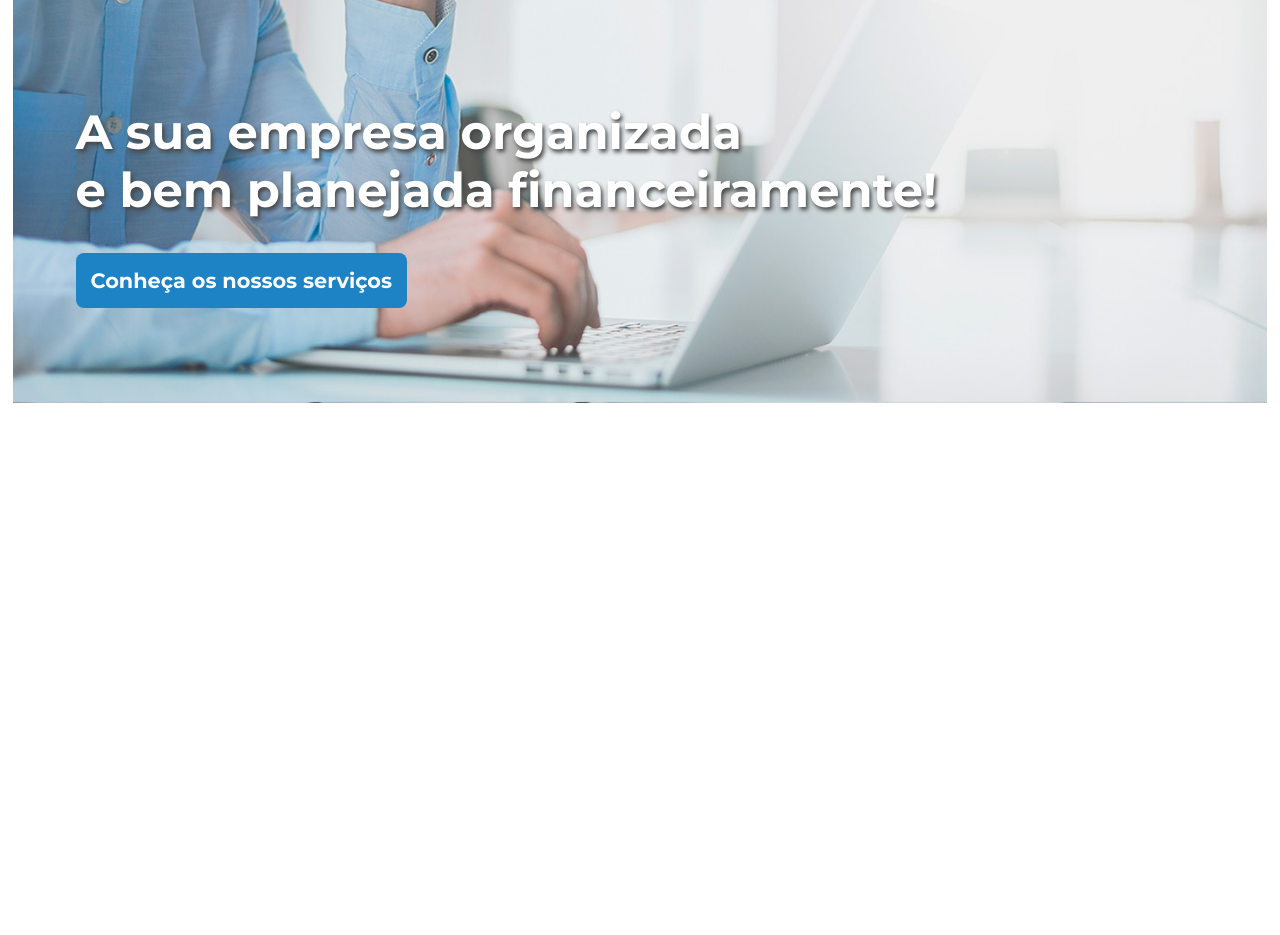
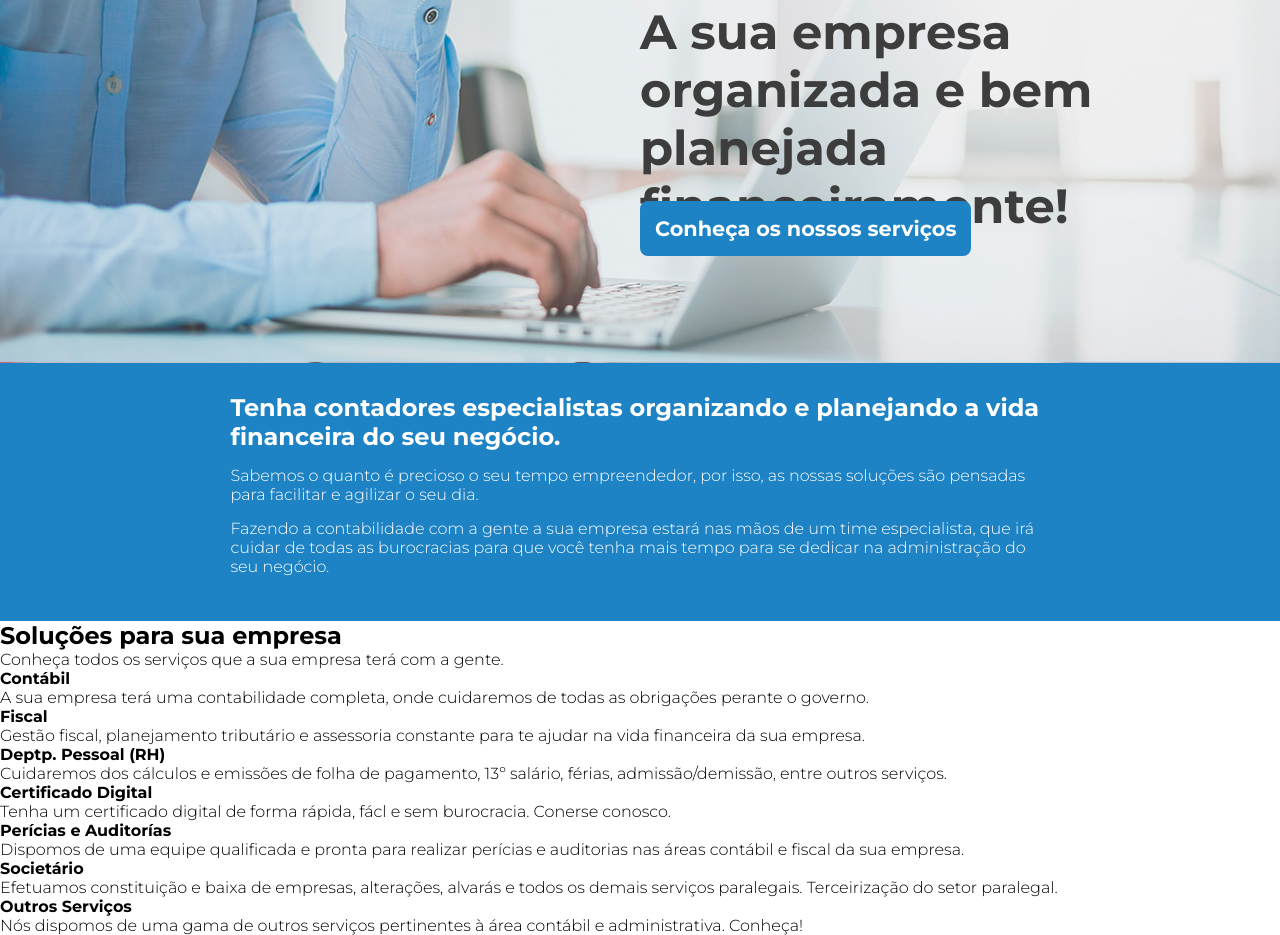
Before and after one commit to mosalaura/contanet, a plain HTML site: page index.html in a window 1280 px wide. Shown: the part 382-1317 px from the top of the page. Before the commit the page ends 800 px from the top, so only its background shows below. Drawn offline with Linux system fonts and the light colour scheme.

Commit message:
Criando a seção de textos

```diff
--- a/CSS/carrossel.css
+++ b/CSS/carrossel.css
@@ -9,9 +9,8 @@
   .slide {
     display: block;
     height: 600px;
-    width: 98%;
+    width: 100%;
     margin: auto;
-    margin-top: 40px;
     position: relative;
 }
 
@@ -23,15 +22,26 @@
 
 .slide-titulo {
   position: absolute;
-  top: 50%;
-  left: 5%;
   font-size: 3rem;
-  color: rgb(255, 255, 255);
-  text-shadow: 2px 3px 4px rgb(70, 70, 70);
   font-family: Montserrat;
 }
 
+#titulo-1 {
+  top: 50%;
+  left: 5%;
+  color: rgb(255, 255, 255);
+}
+
+#titulo-2 {
+  top: 40%;
+  left: 50%;
+  color: rgb(61, 61, 61);
+  text-shadow: none;
+}
+
 #titulo-3 {
+  top: 50%;
+  left: 5%;
   color: rgb(61, 61, 61);
   text-shadow: none;
 }
@@ -53,3 +63,8 @@
 .slide-button a:visited {
   color: #ffff;
 }
+
+#slide-btn-2 {
+  top: 73%;
+  left: 50%;
+}
--- /dev/null
+++ b/CSS/index.css
@@ -0,0 +1,17 @@
+/* SEÇÃO - TEXTOS (DO BACKGROUND AZUL) */
+
+.sec-textos {
+    background-color: var(--color-blue);
+    padding: 30px 18%;
+    color: #fff;
+}
+
+.sec-textos h2 {
+    margin-bottom: 15px;
+}
+
+.sec-textos p {
+    margin-bottom: 15px;
+}
+
+/* SEÇÃO - SOLUÇÕES */
--- a/index.html
+++ b/index.html
@@ -9,16 +9,18 @@
     <link rel="stylesheet" href="./CSS/root.css">
     <link rel="stylesheet" href="./CSS/cabecalho.css">
     <link rel="stylesheet" href="./CSS/carrossel.css">
+    <link rel="stylesheet" href="./CSS/index.css">
     <link rel="stylesheet" href="./CSS/rodape.css">
-    <title>Carousel</title>
+    <title>Contanet Sul</title>
 </head>
 
 <body>
 
+    <!-- CABEÇALHO -->
     <header>
-        <div class="logo">
+        <a href="./index.html" class="logo">
             <img src="./img/logo/logocurto.png" alt="">
-        </div>
+        </a>
 
         <nav class="menu">
             <ul class="menu-lista">
@@ -30,27 +32,95 @@
         </nav>
     </header>
 
+    <!-- CARROSSEL -->
     <div id="slideshow-carousel" data-component="slideshow">
         <div role="list">
             <div class="slide">
                 <img src="./img/carrossel/slide-01.jpg" alt="">
-                <h2 class="slide-titulo">Tenha contadores especialistas <br> para cuidar das rotinas da sua empresa.</h2>
-                <button class="slide-button"><a href="">Conheça os nossos serviços</a></button>
+                <h2 class="slide-titulo" id="titulo-1">Tenha contadores especialistas <br> para cuidar das rotinas da
+                    sua empresa.</h2>
+                <button class="slide-button" id="slide-btn-1"><a href="">Conheça os nossos serviços</a></button>
             </div>
 
             <div class="slide">
                 <img src="./img/carrossel/slide-02.jpg" alt="">
-                <h2 class="slide-titulo">A sua empresa organizada <br> e bem planejada financeiramente!</h2>
-                <button class="slide-button"><a href="">Conheça os nossos serviços</a></button>
+                <h2 class="slide-titulo" id="titulo-2">A sua empresa <br> organizada e bem planejada <br>
+                    financeiramente!</h2>
+                <button class="slide-button" id="slide-btn-2"><a href="">Conheça os nossos serviços</a></button>
             </div>
 
             <div class="slide">
                 <img src="./img/carrossel/slide-03.jpg" alt="">
                 <h2 class="slide-titulo" id="titulo-3">Contabilidade completa <br> para sua empresa!</h2>
-                <button class="slide-button"><a href="">Conheça os nossos serviços</a></button>
+                <button class="slide-button" id="slide-btn-3"><a href="">Conheça os nossos serviços</a></button>
             </div>
         </div>
     </div>
+
+    <!-- SEÇÃO - TEXTOS (DO BACKGROUND AZUL) -->
+    <section class="sec-textos">
+        <h2> Tenha contadores especialistas organizando e planejando a vida financeira do seu negócio.</h2>
+
+        <p>Sabemos o quanto é precioso o seu tempo empreendedor, por isso, as nossas soluções são pensadas para
+            facilitar e agilizar o seu dia.</p>
+        <p>Fazendo a contabilidade com a gente a sua empresa estará nas mãos de um time especialista, que irá cuidar de
+            todas as burocracias para que você tenha mais tempo para se dedicar na administração do seu negócio.</p>
+    </section>
+
+    <!-- SEÇÃO - SOLUÇÕES -->
+    <section class="sec-solucoes">
+        <h1>Soluções para sua empresa</h1>
+        <p>Conheça todos os serviços que a sua empresa terá com a gente.</p>
+
+        <a>
+            <article>
+                <h4>Contábil</h4>
+                <p>A sua empresa terá uma contabilidade completa, onde cuidaremos de todas as obrigações perante o governo.</p>
+            </article>
+        </a>
+
+        <a>
+            <article>
+                <h4>Fiscal</h4>
+                <p>Gestão fiscal, planejamento tributário e assessoria constante para te ajudar na vida financeira da sua empresa.</p>
+            </article>
+        </a>
+
+        <a>
+            <article>
+                <h4>Deptp. Pessoal (RH)</h4>
+                <p>Cuidaremos dos cálculos e emissões de folha de pagamento, 13º salário, férias, admissão/demissão, entre outros serviços.</p>
+            </article>
+        </a>
+
+        <a>
+            <article>
+                <h4>Certificado Digital</h4>
+                <p>Tenha um certificado digital de forma rápida, fácl e sem burocracia. Conerse conosco.</p>
+            </article>
+        </a>
+
+        <a>
+            <article>
+                <h4>Perícias e Auditorías</h4>
+                <p>Dispomos de uma equipe qualificada e pronta para realizar perícias e auditorias nas áreas contábil e fiscal da sua empresa.</p>
+            </article>
+        </a>
+
+        <a>
+            <article>
+                <h4>Societário</h4>
+                <p>Efetuamos constituição e baixa de empresas, alterações, alvarás e todos os demais serviços paralegais. Terceirização do setor paralegal.</p>
+            </article>
+        </a>
+
+        <a>
+            <article>
+                <h4>Outros Serviços</h4>
+                <p>Nós dispomos de uma gama de outros serviços pertinentes à área contábil e administrativa. Conheça!</p>
+            </article>
+        </a>
+    </section>
 
     <script src="./JS/slideshow.js"></script>
 </body>
```
